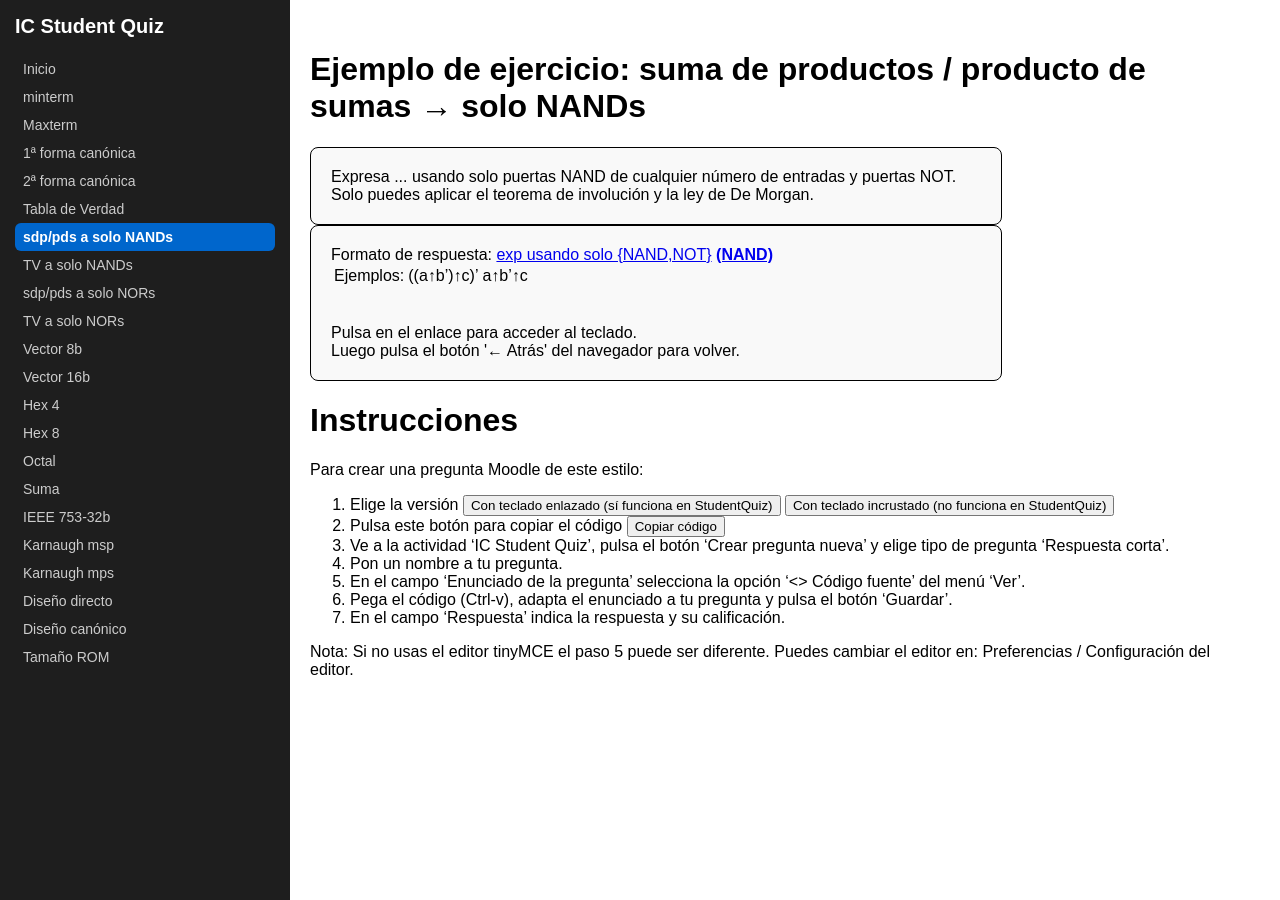
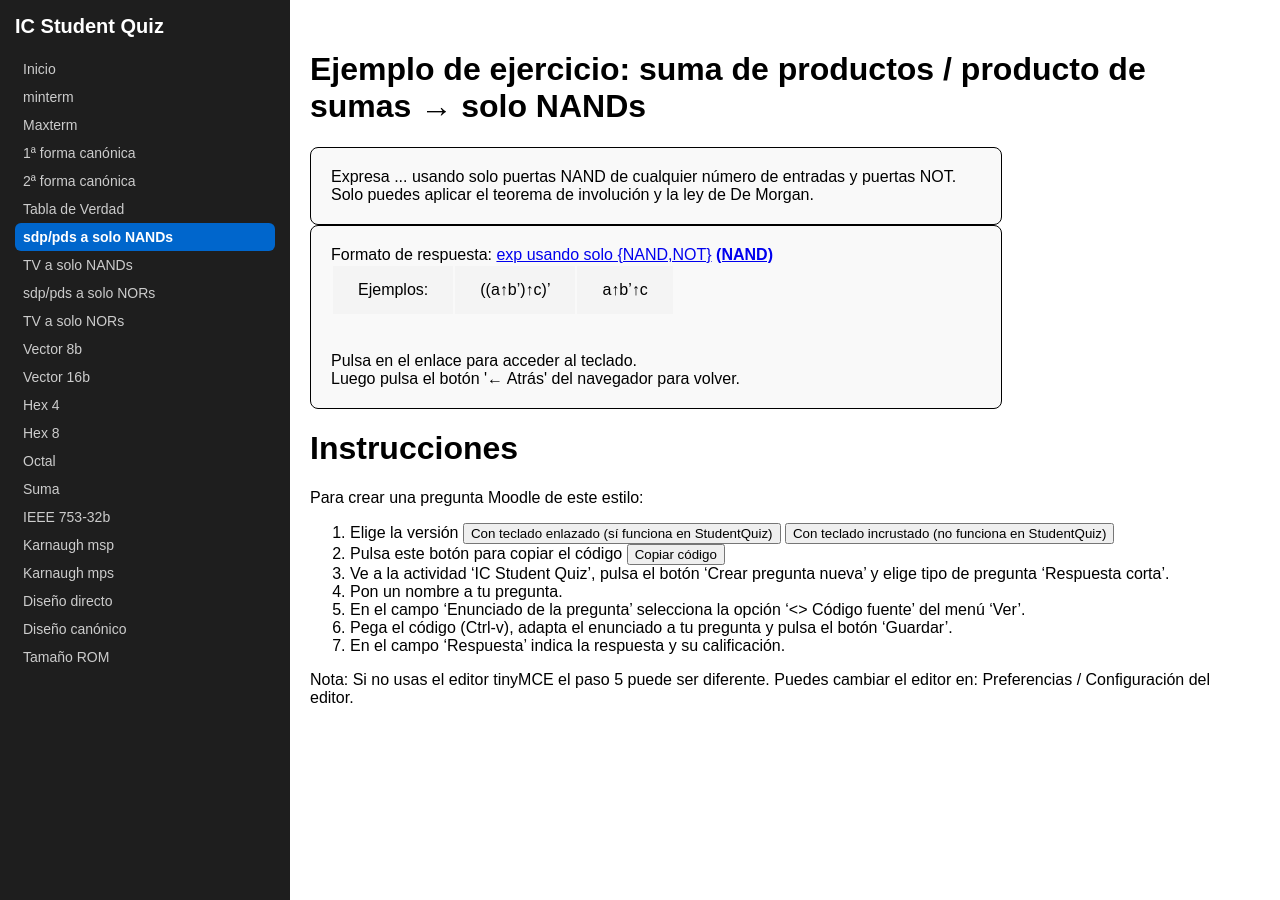
Before and after one commit to mglfcn/ic-student-quiz, a Jekyll site: the page built from sdp-pds-a-solo-nands.md, in a window 1280 px wide. Built offline with Jekyll 4.4.1, drawn with Linux system fonts in a browser that asks for light colours.

Commit message:
Update sdp-pds-a-solo-nands.md

```diff
--- a/sdp-pds-a-solo-nands.md
+++ b/sdp-pds-a-solo-nands.md
@@ -17,9 +17,9 @@ Formato de respuesta: <a href="https://webdiis.unizar.es/~luisma/ic/teclado_NAND
 
 <table>
   <tr>
-    <td>Ejemplos:</td>
-    <td>((a↑b’)↑c)’</td>
-    <td>a↑b’↑c</td>
+    <td style="padding: 15px 25px; background-color: #f4f4f4; vertical-align: top;">Ejemplos:</td>
+    <td style="padding: 15px 25px; background-color: #f4f4f4; vertical-align: top;">((a↑b’)↑c)’</td>
+    <td style="padding: 15px 25px; background-color: #f4f4f4; vertical-align: top;">a↑b’↑c</td>
   </tr>
 </table><br><br>
 {% endcapture %}
```
